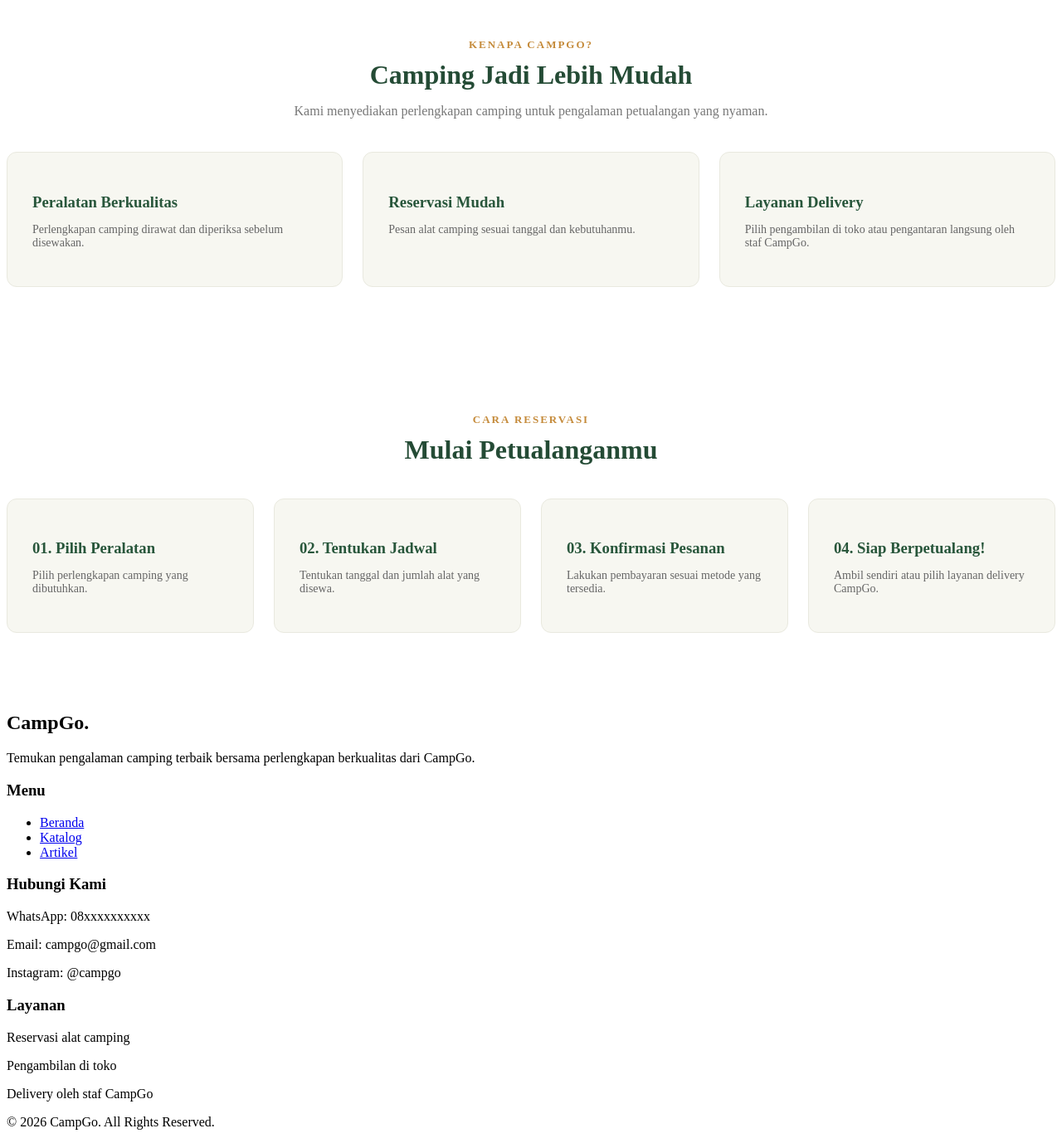
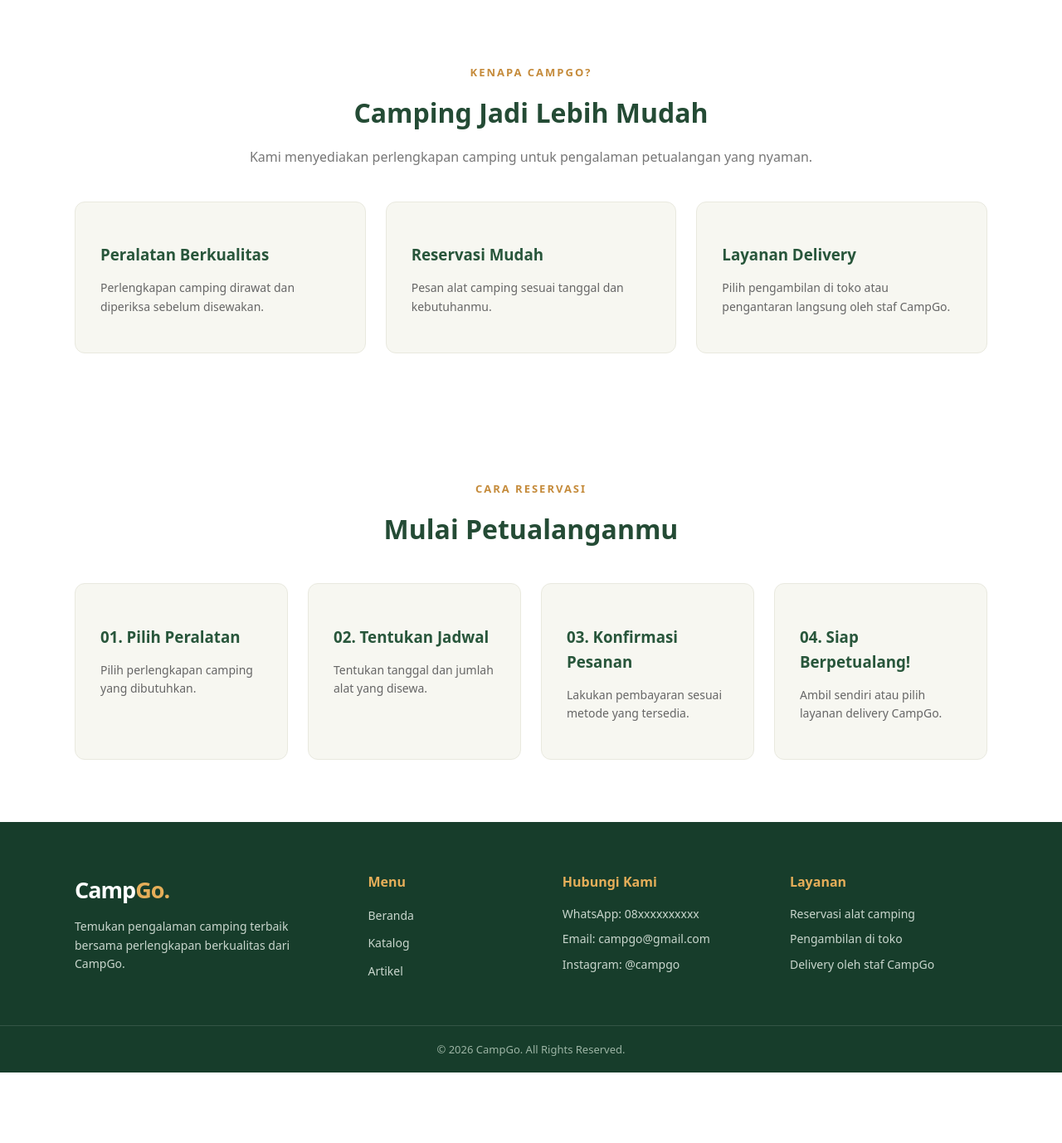
Before and after one commit to zukhrufanailahrohmah/CampGo, a PHP site: page /CampGo2/ in a window 1280 px wide. Shown: the part 635-2013 px from the top of the page at 83% size. After the commit the page ends 1928 px from the top, so only its background shows below. Run offline with PHP 8.4, Linux system fonts and the light colour scheme.

Commit message:
style: add css foundation and footer

```diff
--- a/assets/css/style.css
+++ b/assets/css/style.css
@@ -1,3 +1,63 @@
+/* =================================
+   FONDASI CAMPGO (dipakai semua halaman)
+   Palette mengikuti yang sudah ada di homepage dan panel.
+   Variabel --cg-* dipakai untuk halaman BARU. Nilai lama di bawah
+   tidak diubah supaya halaman Nisa dan Mba Irul tidak berubah.
+================================= */
+
+:root {
+    --cg-hijau-tua: #173d2b;      /* navbar, footer, sidebar */
+    --cg-hijau: #244b35;          /* judul */
+    --cg-hijau-sedang: #28563b;   /* judul kartu */
+    --cg-emas: #d69b45;           /* tombol utama */
+    --cg-emas-terang: #e5ae59;    /* aksen, logo "Go." */
+    --cg-emas-gelap: #bd8130;     /* hover tombol */
+    --cg-krem: #f7f7f1;           /* latar kartu */
+    --cg-garis: #e9e9df;          /* border */
+    --cg-teks: #2b2b2b;
+    --cg-teks-redup: #666666;
+
+    /* Font sementara: bawaan sistem. Mau ganti font, cukup ubah baris ini
+       (dan tambahkan <link> font di includes/header.php). */
+    --cg-font: system-ui, -apple-system, "Segoe UI", Roboto, "Helvetica Neue", Arial, sans-serif;
+}
+
+*,
+*::before,
+*::after {
+    box-sizing: border-box;
+}
+
+body {
+    margin: 0;
+    font-family: var(--cg-font);
+    color: var(--cg-teks);
+    line-height: 1.6;
+    -webkit-font-smoothing: antialiased;
+}
+
+img {
+    max-width: 100%;
+    height: auto;
+}
+
+.container {
+    width: 100%;
+    max-width: 1140px;
+    margin: 0 auto;
+    padding-left: 20px;
+    padding-right: 20px;
+}
+
+/* Fokus keyboard yang terlihat */
+a:focus-visible,
+button:focus-visible,
+input:focus-visible,
+select:focus-visible,
+textarea:focus-visible {
+    outline: 3px solid var(--cg-emas-terang);
+    outline-offset: 2px;
+}
 
 /* =================================
    HOMEPAGE CAMPGO
@@ -256,3 +316,108 @@
         font-size: 13px;
     }
 }
+
+
+/* =================================
+   TOMBOL & NAVBAR (pelengkap)
+================================= */
+
+.btn-primary {
+    text-decoration: none;
+}
+
+.nav-button {
+    display: flex;
+    align-items: center;
+    gap: 10px;
+}
+
+/* =================================
+   FOOTER CAMPGO
+================================= */
+
+.footer {
+    background-color: var(--cg-hijau-tua);
+    color: #e8efe9;
+    padding-top: 60px;
+}
+
+.footer-container {
+    display: grid;
+    grid-template-columns: 1.6fr 1fr 1.2fr 1.2fr;
+    gap: 36px;
+}
+
+.footer-section h2 {
+    margin: 0 0 12px;
+    font-size: 27px;
+    letter-spacing: -1px;
+    color: #ffffff;
+}
+
+.footer-section h2 span {
+    color: var(--cg-emas-terang);
+}
+
+.footer-section h3 {
+    margin: 0 0 14px;
+    font-size: 16px;
+    color: var(--cg-emas-terang);
+}
+
+.footer-section p {
+    margin: 0 0 8px;
+    font-size: 14px;
+    color: #c9d6cd;
+}
+
+.footer-section ul {
+    list-style: none;
+    margin: 0;
+    padding: 0;
+}
+
+.footer-section li {
+    margin-bottom: 8px;
+}
+
+.footer-section a {
+    color: #c9d6cd;
+    text-decoration: none;
+    font-size: 14px;
+    transition: 0.3s;
+}
+
+.footer-section a:hover {
+    color: var(--cg-emas-terang);
+}
+
+.footer-bottom {
+    margin-top: 44px;
+    padding: 18px 20px;
+    text-align: center;
+    border-top: 1px solid rgba(255, 255, 255, 0.12);
+}
+
+.footer-bottom p {
+    margin: 0;
+    font-size: 13px;
+    color: #9db5a5;
+}
+
+@media (max-width: 768px) {
+    .footer-container {
+        grid-template-columns: 1fr 1fr;
+    }
+}
+
+@media (max-width: 480px) {
+    .footer {
+        padding-top: 44px;
+    }
+
+    .footer-container {
+        grid-template-columns: 1fr;
+        gap: 26px;
+    }
+}
```
